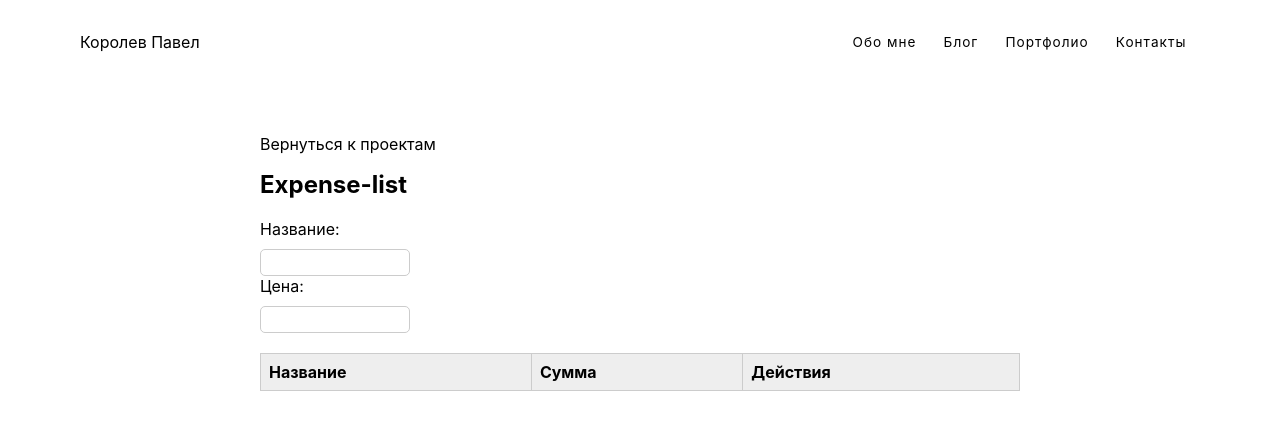
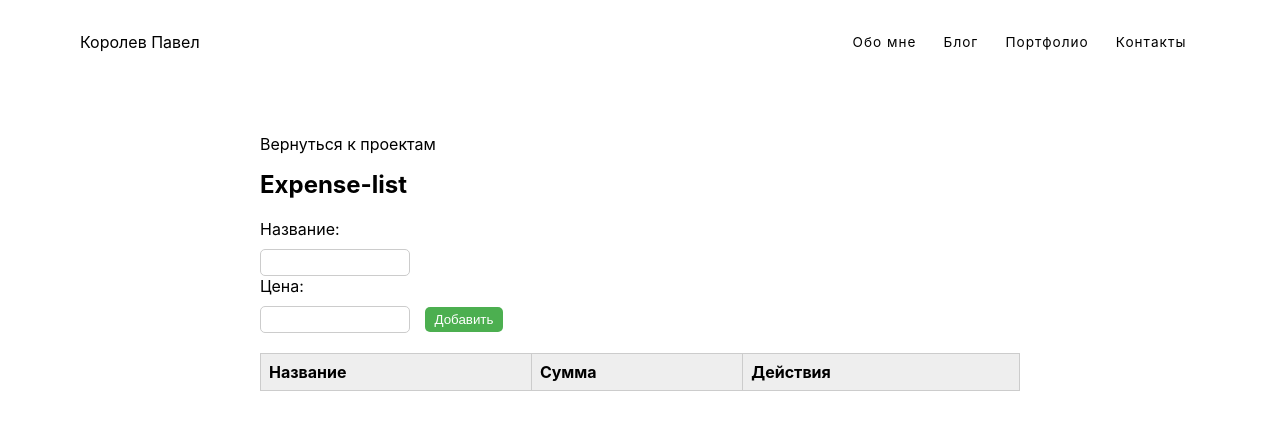
Before and after one commit to DOLBOLESCH/gitdntwrk, a SvelteKit app: page /project/apps/2 in a window 1280 px wide. Shown: the top 430 px of the page. Built offline with nearby package versions, Linux system fonts and the light colour scheme.

Commit message:
attempt 2 to add some button

```diff
--- a/src/routes/project/apps/2/+page.svelte
+++ b/src/routes/project/apps/2/+page.svelte
@@ -6,6 +6,7 @@
     <!-- svelte-ignore a11y-label-has-associated-control -->
     <label>Цена:</label>
     <input type="text">
+    <button on:click={addExpense}><span>Добавить</span></button>
   </form>
 <table>
     <thead>
```
